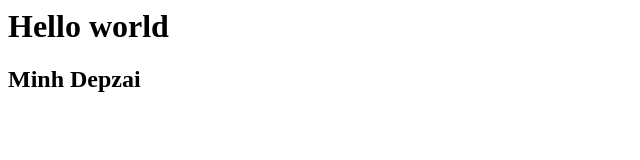
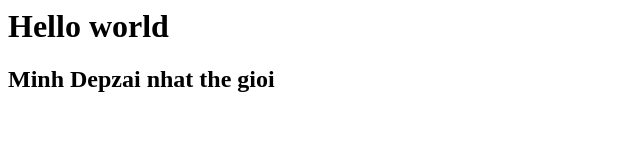
Before and after one commit to Minhhiep222/FE2_W1, a plain HTML site: page index.html in a window 1280 px wide. Shown: the whole page, without its empty margins (0-640 px from the left). Drawn offline with Linux system fonts and the light colour scheme.

Commit message:
Update index.html

```diff
--- a/index.html
+++ b/index.html
@@ -1,2 +1,2 @@
 <h1>Hello world</h1>
-<h2>Minh Depzai</h2>
+<h2>Minh Depzai nhat the gioi</h2>
```
